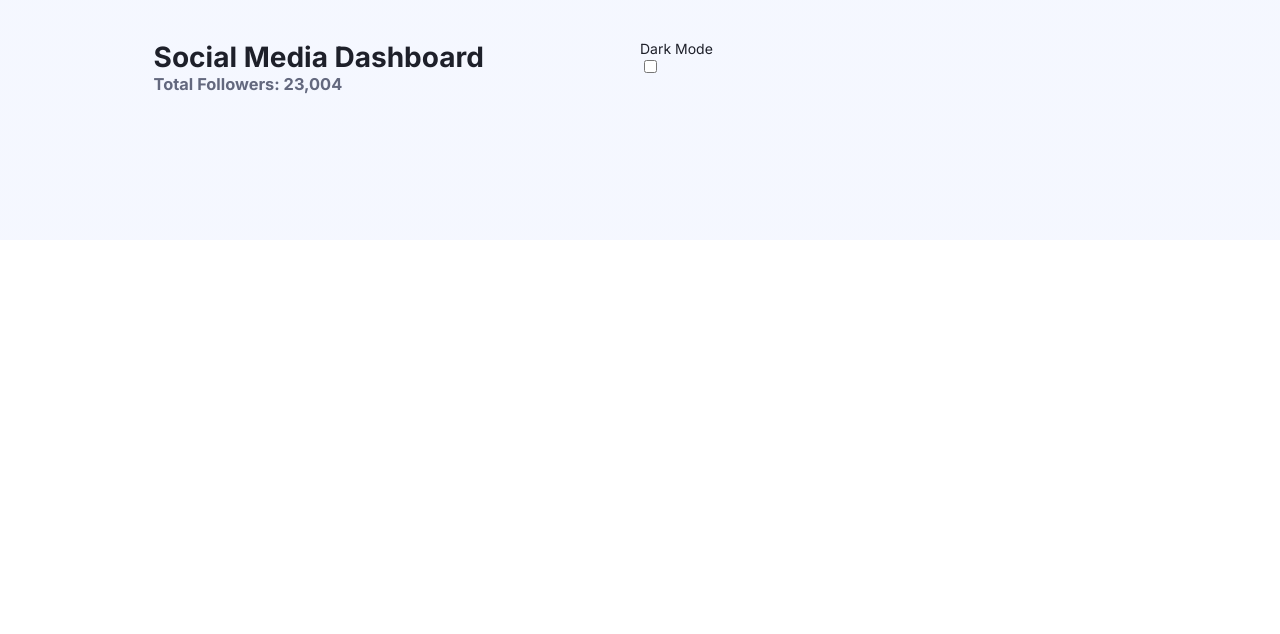
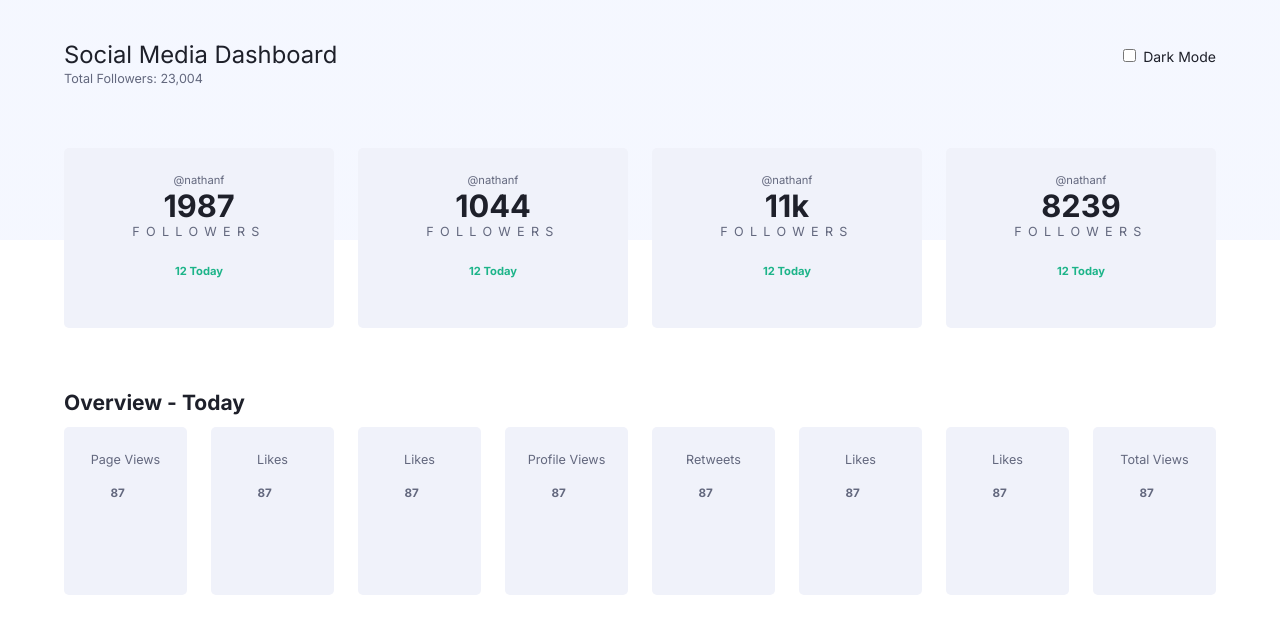
Before and after one commit to marvolado/mks-social-dash, a React (Create React App) app: page / in a window 1280 px wide. Shown: the top 634 px of the page. Built offline with nearby package versions, Linux system fonts and the light colour scheme.

Commit message:
updates to layout
layout and css

```diff
--- a/src/App.css
+++ b/src/App.css
@@ -7,7 +7,13 @@ html {
   --background: linear-gradient(180deg, hsl(225, 100%, 98%) 0, hsl(225, 100%, 98%) 240px, hsl(0, 0%, 100%) 240px) no-repeat;
   --primary-color: hsl(230, 17%, 14%);
   --secondary-color: hsl(228, 12%, 44%);
-  height: 100%;
+  --card-bg: hsl(227, 47%, 96%);
+  --lime-green: hsl(163, 72%, 41%);
+  --bright-red: hsl(356, 69%, 56%);
+  --facebook: hsl(195, 100%, 50%);
+  --twitter: hsl(203, 89%, 53%);
+  --instagram: linear-gradient(hsl(37, 97%, 70%) 0%, hsl(329, 70%, 58%) 100%);
+  --youtube: hsl(348, 97%, 39%);
 }
 
 /* Color variables for dark theme */
@@ -16,38 +22,155 @@ html[data-theme="dark"] {
   --background: linear-gradient(180deg, hsl(232, 19%, 15%) 0, hsl(232, 19%, 15%) 240px, hsl(230, 17%, 14%) 240px)  no-repeat;
   --primary-color: hsl(0, 0%, 100%);
   --secondary-color: #8b97c6;
+  --card-bg: hsl(228, 28%, 20%);
 }
 
 /* resets*/
 * {
   box-sizing: border-box;
  }
-body, h1, h3, p {
+body, h1, h2, h3, h4, p {
   margin: 0;
   padding: 0;
 }
+html, body, #root, .App, .container {
+  display: flex;
+  flex: 1;
+}
+/* Media queries */
+/* Small devices (landscape phones, 576px and up) */
+@media (min-width: 576px) {
+  .container {
+    margin: 0 2%;
+  }
+  .container .overview-cards,
+  .container .big-cards {
+    margin: 0 0 50px;
+  }
+}
+
+/* Medium devices (tablets, 768px and up) */
+@media (min-width: 768px) {
+  .container {
+    margin: 0 4%;
+  }
+}
+
+/* Large devices (desktops, 992px and up) */
+@media (min-width: 992px) {
+  .container {
+    margin: 0 5%;
+  }
+}
+/* Extra large devices (large desktops, 1200px and up) */
+@media (min-width: 1200px) {}
 
 
 /* General styles */
+
 body {
   font-family: 'Inter', sans-serif;
   font-size: 14px;
   color: var(--primary-color);
   background: var(--background);
   background-color: var(--background-color);
-  margin: 40px 12%;
+  margin: 40px 0;
 
 }
-header {
+.container {
   display: flex;
-  flex-direction: row;
+  flex-direction: column;
 }
-header div {
+.container header {
+  display: flex;
   flex: 1;
 }
-.header .dm-toggle-wrap {
-  align-items: flex-end;
+.container header .title-wrap {
+  flex: 2;
+  align-items: center;
+  flex-direction: column;
 }
-header h3 {
+.container header .title-wrap h1 {
+  font-size: 1.7em;
+  margin-bottom: 2px;
+  font-weight: 400;
+}
+.container header .title-wrap h2 {
   color: var(--secondary-color);
+  font-size: 1.5em;
+  font-weight: 400;
 }
+.container header .title-wrap h3 {
+  color: var(--secondary-color);
+  font-size: 0.9em;
+  font-weight: 400;
+}
+.container header .toggle-wrap {
+  display: flex;
+  flex: 1;
+  justify-content: flex-end;
+  margin-top: 6px;
+}
+
+/*              */
+/* Main content */
+/*              */
+.container main {
+  display: flex;
+  flex-direction: column;
+  flex: 1;
+  margin-top: 50px;
+}
+.container main .big-cards,
+.container main .overview-cards {
+  margin: 0 -12px 50px;
+  display: flex;
+}
+
+/* Base card styles */
+.container main .card {
+  --gap: 12px;
+  background: var(--card-bg);
+  color: var(--secondary-color);
+  padding: 25px 15px;
+  border-radius: 5px;
+  display: flex;
+  flex: 1;
+  flex-direction: column;
+  align-items: center;
+  margin: var(--gap);
+}
+.container main .card a {
+  font-size: 0.8em;
+  display: flex;
+  flex: 1;
+}
+.container main .card h4 {
+  font-size: 2.2em;
+  color: var(--primary-color);
+  display: flex;
+  flex: 1;
+}
+.container main .card p {
+  font-size: 0.9em;
+  color: var(--secondary-color);
+  display: flex;
+  flex: 1;
+}
+.container main .big-cards .card p {
+  letter-spacing: 0.5em;
+}
+.container main .card span {
+  font-size: 0.8em;
+  color: var(--primary-color);
+  padding: 25px 15px;
+  font-weight: 700;
+  display: flex;
+  flex: 1;
+}
+.container main .card .up {
+  color: var(--lime-green);
+}
+.container main .card .down {
+  color: var(--bright-red);
+}
--- a/src/App.js
+++ b/src/App.js
@@ -22,24 +22,96 @@ const App = () => {
       setChecked(false);
     }
   };
+
+  const openModal = () => {
+
+  };
+
   return (
     <div className="App">
+      <div className="container">
         <header>
-        <div>
+          <div className="title-wrap">
             <h1>Social Media Dashboard</h1>
             <h3>Total Followers: 23,004</h3>
           </div>
-        <div className="dm-toggle-wrap">
-          <p>Dark Mode</p>
+          <div className="toggle-wrap">
             <label>
               <input
                 type="checkbox"
                 defaultChecked={checked}
                 onChange={() => toggleThemeChange()}
-            />
+              /> Dark Mode
             </label>
           </div>
         </header>
+        <main>
+
+          <div className="big-cards">
+            <div className="card facebook">
+              <a onClick={() => { openModal() }}><i className="icon fb"></i> @nathanf</a>
+              <h4>1987</h4>
+              <p>FOLLOWERS</p>
+              <span className="up">12 Today</span>
+            </div>
+            <div className="card twitter">
+              <a onClick={() => { openModal() }}><i className="icon tw"></i>@nathanf</a>
+              <h4>1044</h4>
+              <p>FOLLOWERS</p>
+              <span className="up">12 Today</span>
+            </div>
+            <div className="card instagram">
+              <a onClick={() => { openModal() }}><i className="icon ig"></i>@nathanf</a>
+              <h4>11k</h4>
+              <p>FOLLOWERS</p>
+              <span className="up">12 Today</span>
+            </div>
+            <div className="card youtube">
+              <a onClick={() => { openModal() }}><i className="icon yt"></i>@nathanf</a>
+              <h4>8239</h4>
+              <p>FOLLOWERS</p>
+              <span className="up">12 Today</span>
+            </div>
+          </div>
+
+          <h2>Overview - Today</h2>
+          <div className="overview-cards">
+            <div className="card">
+              <p>Page Views <i className="icon fb"></i></p>
+              <h5><strong>87</strong><span className="up"></span></h5>
+            </div>
+            <div className="card">
+              <p>Likes <i className="icon fb"></i></p>
+              <h5><strong>87</strong><span className="up"></span></h5>
+            </div>
+            <div className="card">
+              <p>Likes <i className="icon ig"></i></p>
+              <h5><strong>87</strong><span className="up"></span></h5>
+            </div>
+            <div className="card">
+              <p>Profile Views <i className="icon ig"></i></p>
+              <h5><strong>87</strong><span className="up"></span></h5>
+            </div>
+            <div className="card">
+              <p>Retweets <i className="icon tw"></i></p>
+              <h5><strong>87</strong><span className="up"></span></h5>
+            </div>
+            <div className="card">
+              <p>Likes <i className="icon tw"></i></p>
+              <h5><strong>87</strong><span className="up"></span></h5>
+            </div>
+            <div className="card">
+              <p>Likes <i className="icon yt"></i></p>
+              <h5><strong>87</strong><span className="up"></span></h5>
+            </div>
+            <div className="card">
+              <p>Total Views <i className="icon yt"></i></p>
+              <h5><strong>87</strong><span className="up"></span></h5>
+            </div>
+          </div>
+
+        </main>
+      </div>
     </div>
   );
 }
```
Also changed, not shown: 1 other file (tests, documents, lock files or other folders). Lines whose indentation alone changed are shown as unchanged.
